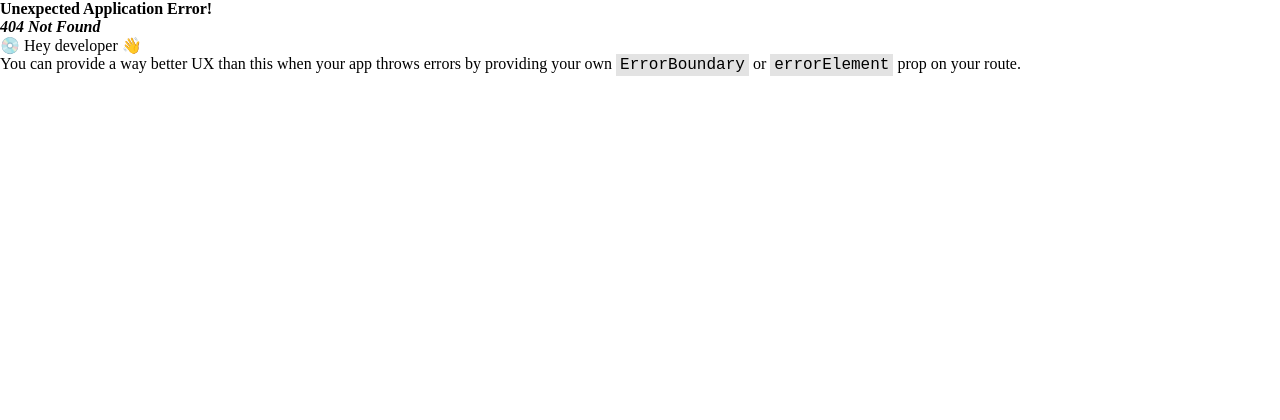
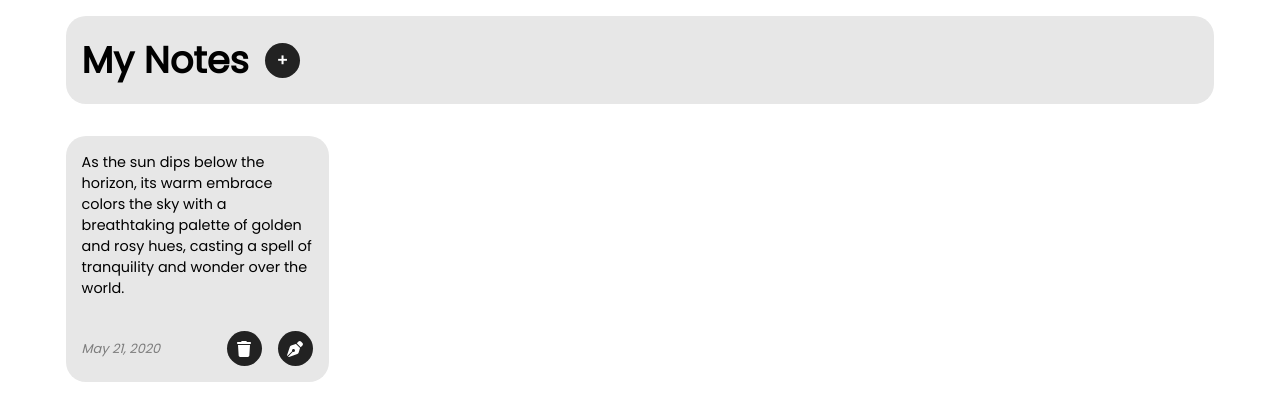
Before and after one commit to joaovitorwitt/saving-time, a React (Vite) app in the folder frontend/: page /notes in a window 1280 px wide. Before the commit this address had no page. Shown: the top 420 px of the page. Built offline with nearby package versions, Linux system fonts and the light colour scheme.

Commit message:
Finished notes page design

```diff
--- a/frontend/index.html
+++ b/frontend/index.html
@@ -4,6 +4,15 @@
     <meta charset="UTF-8" />
     <!-- <link rel="icon" type="image/svg+xml" href="/vite.svg" /> -->
     <meta name="viewport" content="width=device-width, initial-scale=1.0" />
+
+    <link
+      rel="stylesheet"
+      href="https://cdnjs.cloudflare.com/ajax/libs/font-awesome/6.2.1/css/all.min.css"
+      integrity="sha512-MV7K8+y+gLIBoVD59lQIYicR65iaqukzvf/nwasF0nqhPay5w/9lJmVM2hMDcnK1OnMGCdVK+iQrJ7lzPJQd1w=="
+      crossorigin="anonymous"
+      referrerpolicy="no-referrer"
+    />
+
     <title>Pomodoro app</title>
   </head>
   <body>
--- a/frontend/package.json
+++ b/frontend/package.json
@@ -10,6 +10,12 @@
     "preview": "vite preview"
   },
   "dependencies": {
+    "@fortawesome/fontawesome-free": "^6.4.2",
+    "@fortawesome/fontawesome-svg-core": "^6.4.2",
+    "@fortawesome/free-brands-svg-icons": "^6.4.2",
+    "@fortawesome/free-regular-svg-icons": "^6.4.2",
+    "@fortawesome/free-solid-svg-icons": "^6.4.2",
+    "@fortawesome/react-fontawesome": "^0.2.0",
     "react": "^18.2.0",
     "react-dom": "^18.2.0",
     "react-router-dom": "^6.15.0"
--- a/frontend/src/components/Header.jsx
+++ b/frontend/src/components/Header.jsx
@@ -1,10 +1,16 @@
+import { Link } from "react-router-dom";
+
 export default function Header() {
   return (
     <header className="header">
       <div className="container">
         <div className="logo">just focus</div>
         <nav className="navbar">
-          <h3>this is the navlinks</h3>
+          <ul>
+            <li>
+              <Link to={"/notes"}>Notes</Link>
+            </li>
+          </ul>
         </nav>
       </div>
     </header>
--- /dev/null
+++ b/frontend/src/components/NoteCard.jsx
@@ -0,0 +1,33 @@
+import { FontAwesomeIcon } from "@fortawesome/react-fontawesome";
+import { faPenNib, faTrash } from "@fortawesome/free-solid-svg-icons";
+
+export default function NotesCard() {
+  return (
+    <div className="card-wrapper">
+      <div className="card">
+        <div className="card-body">
+          <div className="note-text">
+            <p>
+              As the sun dips below the horizon, its warm embrace colors the sky
+              with a breathtaking palette of golden and rosy hues, casting a
+              spell of tranquility and wonder over the world.
+            </p>
+          </div>
+          <div className="card-bottom-data">
+            <div className="time">
+              <p>May 21, 2020</p>
+            </div>
+            <div className="card-actions">
+              <button className="delete-note-button">
+                <FontAwesomeIcon icon={faTrash} />
+              </button>
+              <button className="edit-note-button">
+                <FontAwesomeIcon icon={faPenNib} />
+              </button>
+            </div>
+          </div>
+        </div>
+      </div>
+    </div>
+  );
+}
--- /dev/null
+++ b/frontend/src/components/NotesHeader.jsx
@@ -0,0 +1,10 @@
+export default function NotesHeader() {
+  return (
+    <div className="notes-header-wrapper">
+      <h1>My Notes</h1>
+      <button className="add-note-button">
+        <i className="fa-solid fa-plus"></i>
+      </button>
+    </div>
+  );
+}
--- a/frontend/src/index.css
+++ b/frontend/src/index.css
@@ -1,3 +1,5 @@
+@import url("https://fonts.googleapis.com/css2?family=Poppins&display=swap");
+
 *,
 *::after,
 *::before {
@@ -5,6 +7,7 @@
   padding: 0;
   margin: 0;
   font-size: 16px;
+  font-family: "Poppins", sans-serif;
 }
 
 /* reusable classes */
@@ -27,7 +30,7 @@
   align-items: center;
 }
 
-/* pomodorcard styling */
+/* pomodorocard styling */
 .pomodoro-card > .container {
   display: flex;
   justify-content: center;
@@ -43,3 +46,114 @@
   display: flex;
   justify-content: center;
 }
+
+/* NOTES PAGE */
+.notes-header-wrapper {
+  display: flex;
+  column-gap: 1rem;
+  align-items: center;
+
+  background-color: #e7e7e7;
+  border-radius: 20px;
+  padding: 1rem;
+  margin-top: 1rem;
+}
+
+.notes-header-wrapper > h1 {
+  font-size: 2.3rem;
+}
+
+.add-note-button {
+  background-color: #222;
+  border: none;
+  height: 35px;
+  width: 35px;
+  border-radius: 50%;
+  display: flex;
+  justify-content: center;
+  align-items: center;
+  cursor: pointer;
+}
+
+.add-note-button > i {
+  color: white;
+}
+
+.card {
+  background-color: #e7e7e7;
+  border-radius: 20px;
+  padding: 1rem;
+}
+
+.card-body {
+  display: flex;
+  flex-direction: column;
+  justify-content: space-between;
+  row-gap: 2rem;
+  height: 100%;
+}
+
+.card-bottom-data {
+  display: flex;
+  justify-content: space-between;
+  align-items: center;
+}
+
+.time > p {
+  font-size: 0.8rem;
+  font-style: italic;
+  color: #7c7c7c;
+}
+
+.card-actions {
+  display: flex;
+}
+
+.card-actions button {
+  border: none;
+  width: 35px;
+  height: 35px;
+  border-radius: 50%;
+  margin-left: 1rem;
+  cursor: pointer;
+  display: flex;
+}
+
+.delete-note-button {
+  display: flex;
+  justify-content: center;
+  align-items: center;
+  color: white;
+  background-color: #222;
+}
+
+.edit-note-button {
+  background-color: #222;
+  display: flex;
+  justify-content: center;
+  align-items: center;
+  color: white;
+}
+
+.card-wrapper {
+  display: grid;
+  gap: 2rem;
+  margin-top: 2rem;
+  grid-template-columns: repeat(4, 1fr);
+}
+
+.note-text > p {
+  font-size: 0.9rem;
+}
+
+@media screen and (max-width: 1000px) {
+  .card-wrapper {
+    grid-template-columns: repeat(2, 1fr);
+  }
+}
+
+@media screen and (max-width: 860px) {
+  .card-wrapper {
+    grid-template-columns: 1fr;
+  }
+}
--- a/frontend/src/main.jsx
+++ b/frontend/src/main.jsx
@@ -3,11 +3,16 @@ import ReactDOM from "react-dom/client";
 import "./index.css";
 import { createBrowserRouter, RouterProvider } from "react-router-dom";
 import HomePage from "./pages/HomePage";
+import Notes from "./pages/Notes";
 
 const router = createBrowserRouter([
   {
     path: "/",
     element: <HomePage />,
+  },
+  {
+    path: "/notes",
+    element: <Notes />,
   },
 ]);
 
--- /dev/null
+++ b/frontend/src/pages/Notes.jsx
@@ -0,0 +1,11 @@
+import NotesCard from "../components/NoteCard";
+import NotesHeader from "../components/NotesHeader";
+
+export default function Notes() {
+  return (
+    <div className="container">
+      <NotesHeader />
+      <NotesCard />
+    </div>
+  );
+}
```
Also changed, not shown: 1 other file (tests, documents, lock files or other folders).
